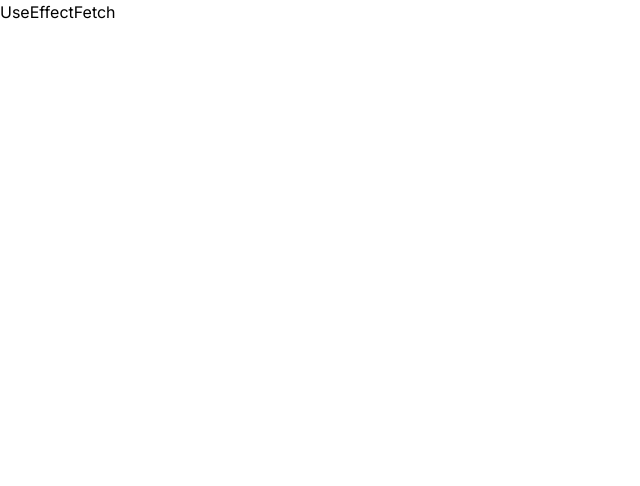
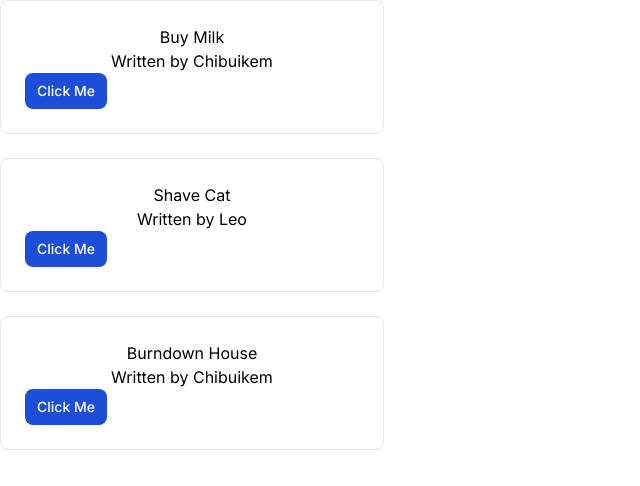
Before and after one commit to BobBrian/staticdotcom, a Next.js app: page /useeffect in a window 1280 px wide. Shown: the top 486 px of the page, without its empty margins (0-640 px from the left). Built offline with nearby package versions, Linux system fonts and the light colour scheme; data requests are answered from the project's data file.

Commit message:
Added Fetch

```diff
--- a/app/useeffect/page.tsx
+++ b/app/useeffect/page.tsx
@@ -5,7 +5,7 @@ import {useState, useEffect} from 'react'
 
 export default function UseEffectFetch() {
 
-    const [todos,setTodo] = useState(null)
+    const [todos,setTodo] = useState([] as any[])
 
     //Code to fetch Data when ever it is rerendered
     useEffect(() =>{
@@ -17,10 +17,29 @@ export default function UseEffectFetch() {
         // console.log(data)
         setTodo(data)
        })
+       .catch( err =>{
+        console.log(err.message)
 
+       })
     },[])
 
   return (
-    <div>UseEffectFetch</div>
+     <div>
+        {todos.map((todo)=>(
+            <div key={todo.id}>
+                <div className="block max-w-sm p-6 bg-white border border-gray-200 rounded-lg mb-6">
+
+                <h2 className="text-center">{todo.title}</h2>
+
+                <p className="text-center">Written by {todo.author}</p>
+
+                <button className="text-center inline-flex items-center px-3 py-2 text-sm font-medium
+                text-center text-white bg-blue-700 rounded-lg" >Click Me</button>
+
+                </div>
+
+            </div>
+        ))}
+    </div>
   )
 }
```
